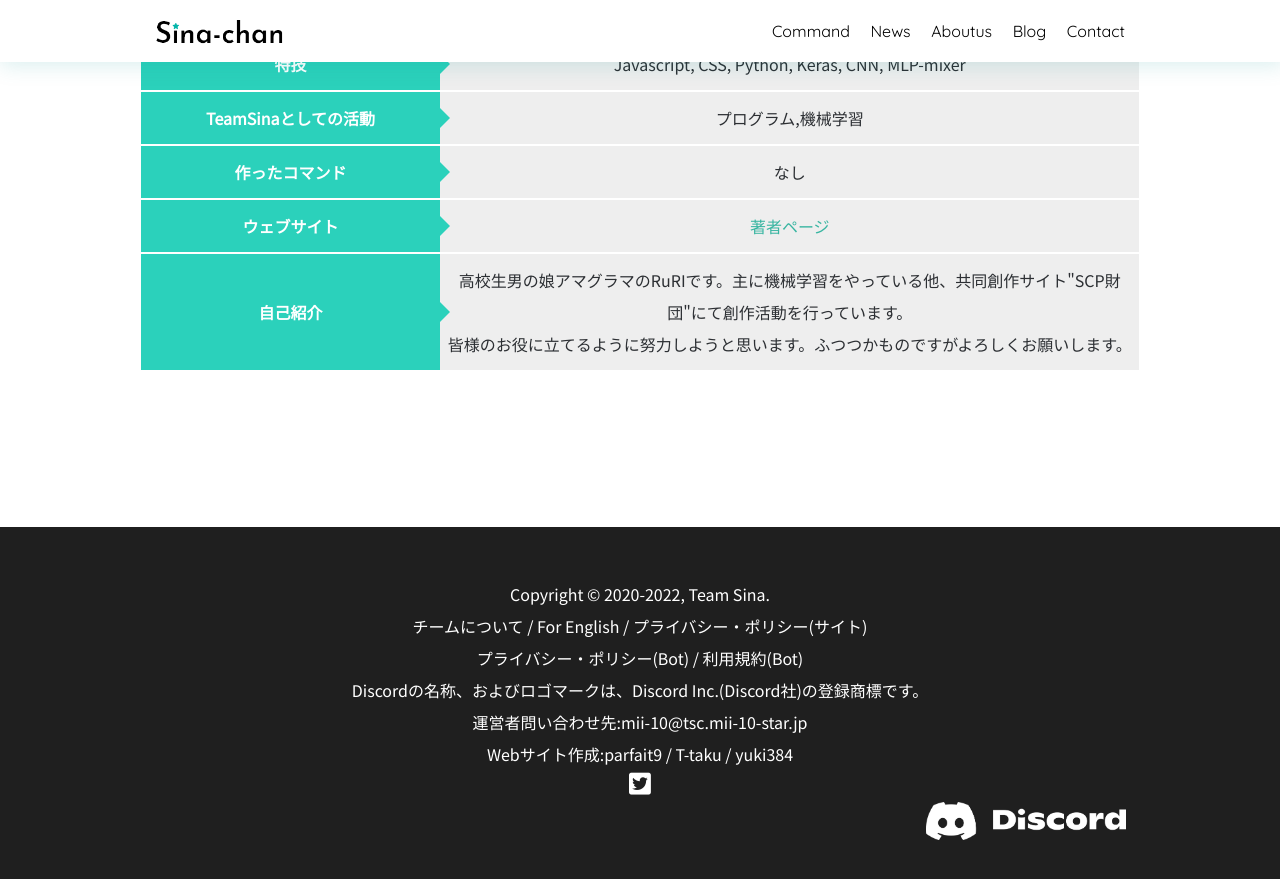
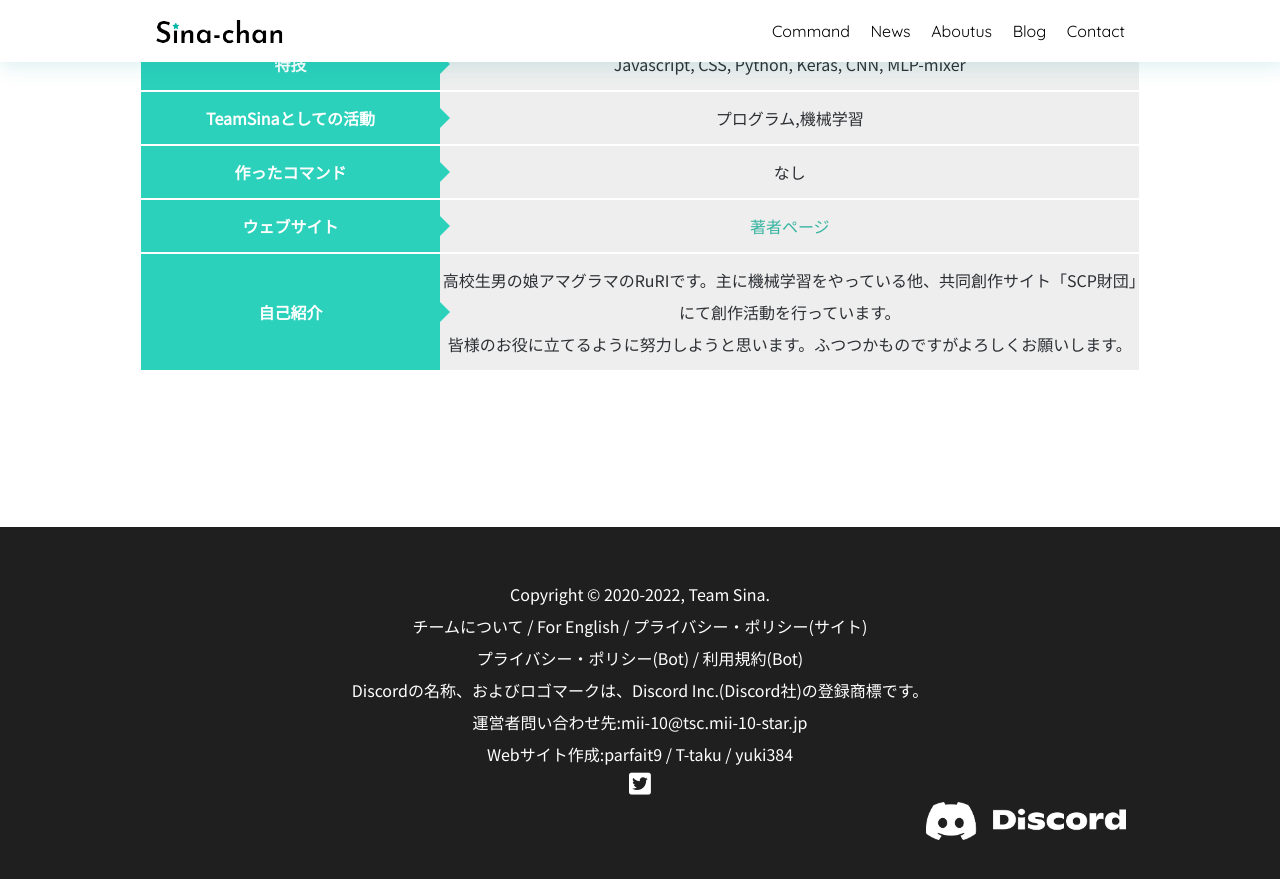
Before and after one commit to SinaKitagami/sinakitagami.github.io, a Jekyll site: the page built from aboutus.md, in a window 1280 px wide and 900 px high, scrolled down 3547 px. Shown: the top 879 px of the window. Built offline with Jekyll 4.4.1, drawn with Linux system fonts in a browser that asks for light colours; nearby versions of some CDN libraries.

Commit message:
Fixed bug

```diff
--- a/_data/team.yml
+++ b/_data/team.yml
@@ -71,7 +71,7 @@
   skill: Javascript, CSS, Python, Keras, CNN, MLP-mixer
   command: なし
   permission: プログラム,機械学習
-  introduction: 高校生男の娘アマグラマのRuRIです。主に機械学習をやっている他、共同創作サイト"SCP財団"にて創作活動を行っています。<br>皆様のお役に立てるように努力しようと思います。ふつつかものですがよろしくお願いします。
+  introduction: 高校生男の娘アマグラマのRuRIです。主に機械学習をやっている他、共同創作サイト「SCP財団」にて創作活動を行っています。<br>皆様のお役に立てるように努力しようと思います。ふつつかものですがよろしくお願いします。
   img: ruri.svg
   website: "http://scp-jp.wikidot.com/author:ruritech"
   website2: none
```
